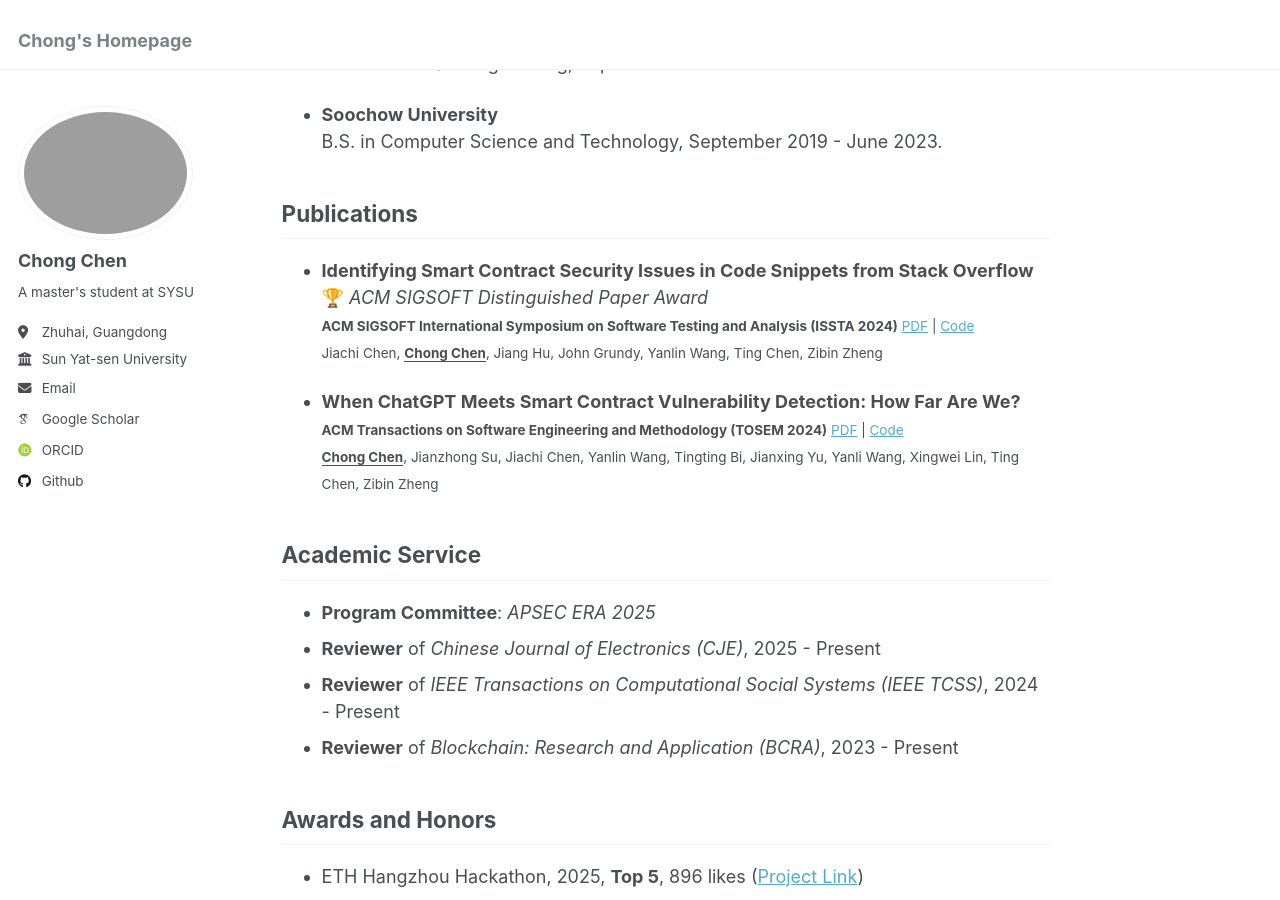
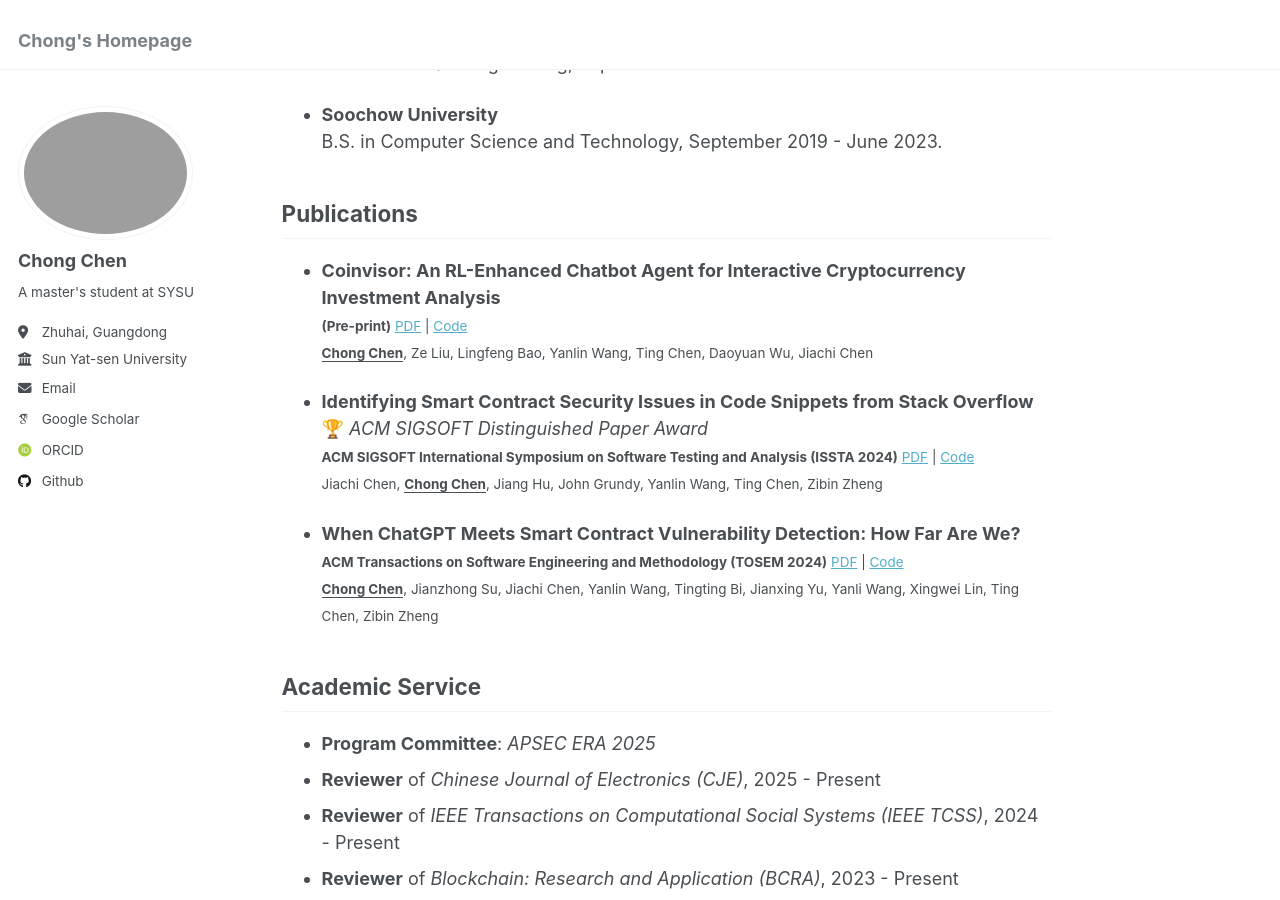
Before and after one commit to BugmakerCC/chong, a Jekyll site: the page built from _pages/about.md, in a window 1280 px wide and 900 px high, scrolled down 481 px. Built offline with Jekyll 4.4.1, drawn with Linux system fonts in a browser that asks for light colours; some web fonts are replaced.

Commit message:
Update about.md

```diff
--- a/_pages/about.md
+++ b/_pages/about.md
@@ -24,6 +24,10 @@ Educations
 
 Publications
 ------
+- **Coinvisor: An RL-Enhanced Chatbot Agent for Interactive Cryptocurrency Investment Analysis**
+<small>**(Pre-print)**  [PDF](https://arxiv.org/abs/2510.17235) | [Code](https://github.com/BugmakerCC/Coinvisor)</small>
+<small><u><b>Chong Chen</b></u>, Ze Liu, Lingfeng Bao, Yanlin Wang, Ting Chen, Daoyuan Wu, Jiachi Chen</small>
+
 - **Identifying Smart Contract Security Issues in Code Snippets from Stack Overflow**
 🏆 *ACM SIGSOFT Distinguished Paper Award*
 <small>**ACM SIGSOFT International Symposium on Software Testing and Analysis (ISSTA 2024)**  [PDF](https://dl.acm.org/doi/pdf/10.1145/3650212.3680353) | [Code](https://github.com/BugmakerCC/SOChecker)</small>
@@ -32,7 +36,6 @@ Publications
 - **When ChatGPT Meets Smart Contract Vulnerability Detection: How Far Are We?**
 <small>**ACM Transactions on Software Engineering and Methodology (TOSEM 2024)**  [PDF](https://arxiv.org/pdf/2309.05520) | [Code](https://zenodo.org/record/8332273)</small>
 <small><u><b>Chong Chen</b></u>, Jianzhong Su, Jiachi Chen, Yanlin Wang, Tingting Bi, Jianxing Yu, Yanli Wang, Xingwei Lin, Ting Chen, Zibin Zheng</small>
-
 
 Academic Service
 ------
```
